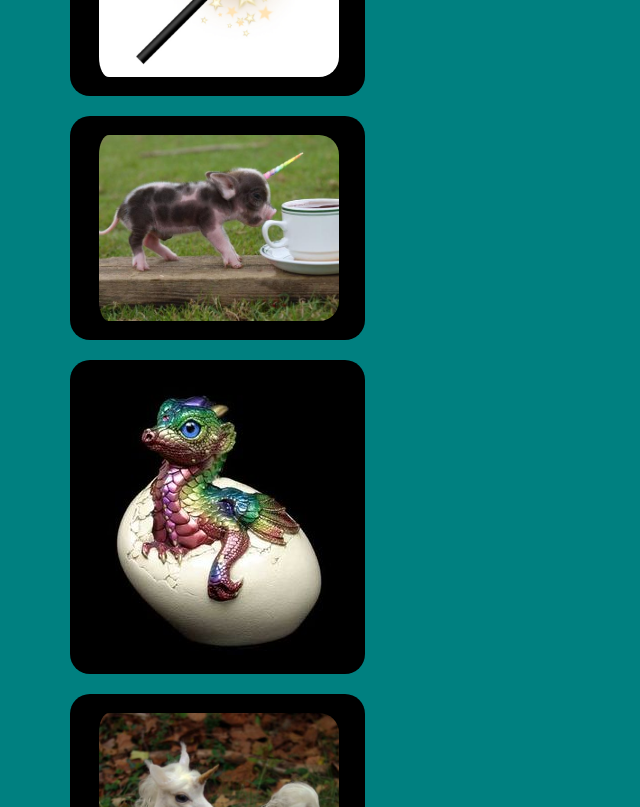
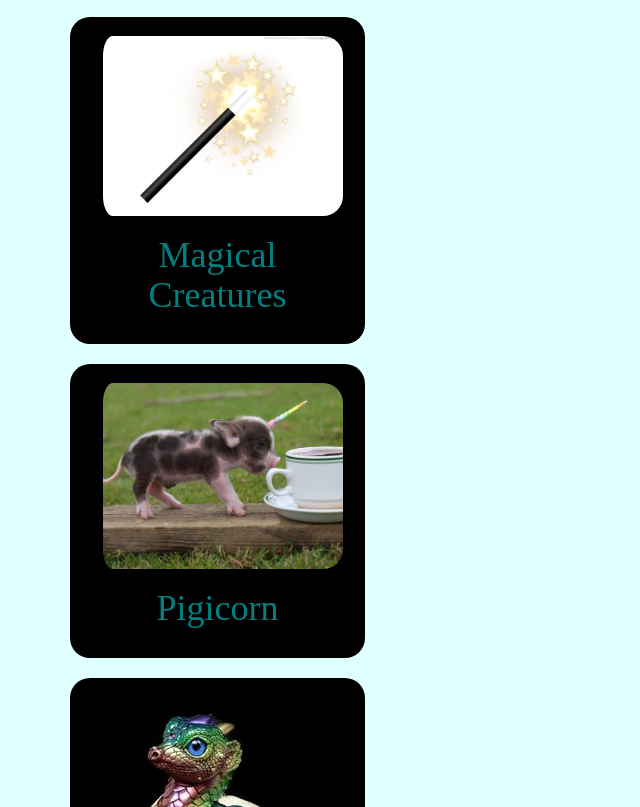
Before and after one commit to Michaela-Davis/intro_animal-info-page, a plain HTML site: page index.html in a window 1280 px wide. Shown: the part 668-1475 px from the top of the page, without its empty margins (0-640 px from the left). Drawn offline with Linux system fonts and the light colour scheme.

Commit message:
add h1 tags to wells

```diff
--- a/css/styles.css
+++ b/css/styles.css
@@ -1,5 +1,7 @@
 body {
-  background-color: teal;
+  background-color: lightcyan;
+  font-family: serif;
+  color: teal;
 }
 
 .well {
@@ -7,6 +9,7 @@ body {
   max-width: 295px;
   border: none;
   border-radius: 20px;
+  text-align: center;
 }
 
 img {
--- a/index.html
+++ b/index.html
@@ -13,23 +13,29 @@
       <!-- Hompage Wells -->
       <div class="well">
         <img src="img/pig.jpg" alt="An adorable baby pig">
+        <h1>Pig</h1>
       </div>
       <div class="well">
         <img src="img/tapir.jpg" alt="An adorable baby tapir">
+        <h1>Tapir</h1>
       </div>
       <div class="well">
         <img src="img/magical-creatures.jpg" alt="A picture of a wand that links to magical creatures">
+        <h1>Magical<br>Creatures</h1>
       </div>
 
       <!-- Magical Creature Wells -->
       <div class="well">
         <img src="img/pigicorn.jpg" alt="A magical pigicorn">
+        <h1>Pigicorn</h1>
       </div>
       <div class="well">
         <img src="img/dragon.jpg" alt="A magical dragon">
+        <h1>Dragon</h1>
       </div>
       <div class="well">
         <img src="img/unicorn.jpg" alt="A magical unicorn">
+        <h1>Unicorn</h1>
       </div>
 
     </div>
```
